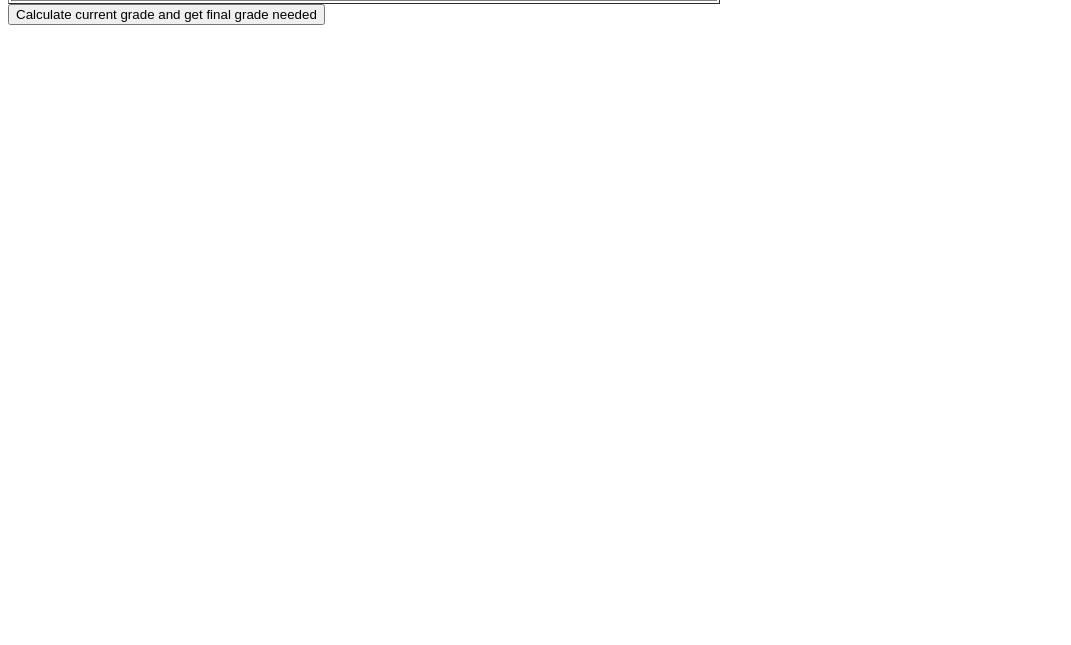
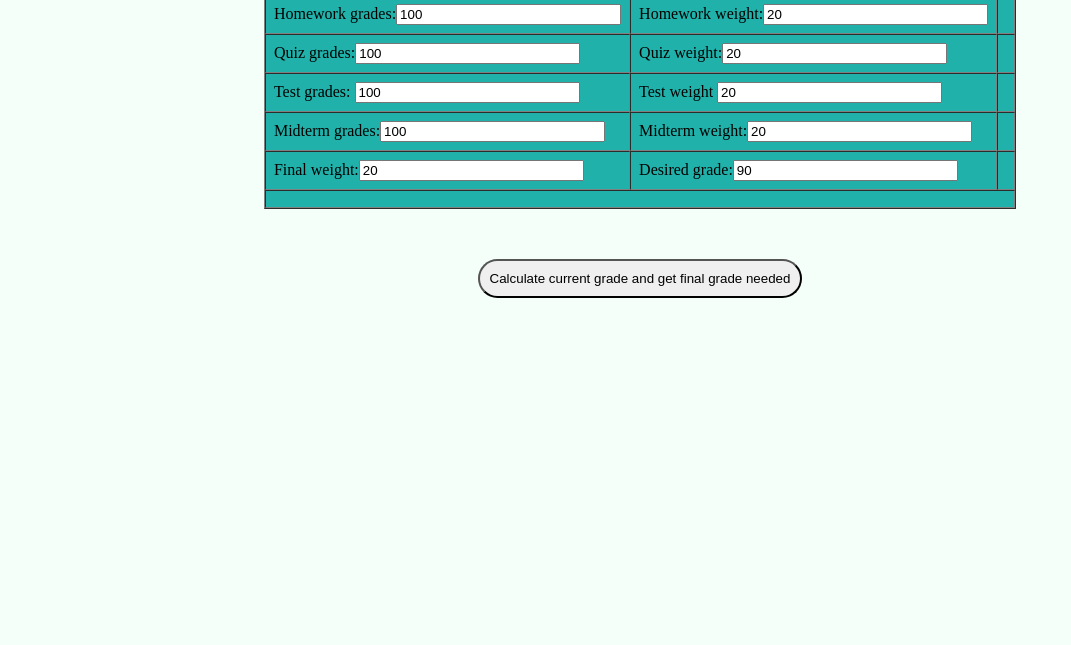
Before and after one commit to DylanDeLancie/gradeCalculator, a plain HTML site: page index.htm in a window 1280 px wide. Shown: the part 155-800 px from the top of the page, without its empty margins (0-1071 px from the left). Drawn offline with Linux system fonts and the light colour scheme.

Commit message:
jagwire team

```diff
--- a/index.htm
+++ b/index.htm
@@ -4,14 +4,14 @@
     <meta charset="UTF-8">
     <title>Grade Calculator</title>
     <script src="script.js"></script>
-    <link rel="stylesheet" href="stylesheet.css"/>
+    <link rel="stylesheet" href="styles.css"/>
 </head>
 <body>
 
 <div id="title">Grade Calculator</div>
 
 
-<table id = "table1" border=”1” cellspacing=”3” cellpadding=”5”>
+<table id = "table1" border="1" cellspacing="0" cellpadding="8">
 
     <tr id = "hw">
         <td>Homework grades:<input type="text" id="homework" placeholder="Homework grades" size="25" value="100"></td>
@@ -35,6 +35,7 @@
         <td id = "avgMidterm" class="c3"></td>
     </tr>
     <tr id = "f">
+
         <td>Final weight:<input type="text" id="fWeight" placeholder="Final weight" size="25" value = "20"></td>
         <td>Desired grade:<input type="text" id="dGrade" placeholder="Desired grade" size="25" value = "90"></td>
         <td id = "totalGrade" class="c3"></td>
@@ -43,8 +44,9 @@
         <td id = "gradeNeeded" colspan="3"  ></td>
     </tr>
 </table>
+<center><button id="getGrade" onclick="calculateCurrentGrade()">Calculate current grade and get final grade needed</button></center>
 
-<button id="getGrade" onclick="calculateCurrentGrade()">Calculate current grade and get final grade needed</button>
+
 <div id="currentGrade"></div>
 <div id="finalGradeNeeded"></div>
 <div id="error"></div>
--- a/styles.css
+++ b/styles.css
@@ -1,67 +1,27 @@
-#title{
-    font-size: 50px;
+#title {
+    font-size: 60px;
+    font-family: "Bookman Old Style";
     text-align: center;
-    margin-bottom: 30px;
-}
-body{
-    text-align: center;
-    background: #FFE5C2;
-
-
+    margin-top: 30px;
 }
 
-#table1{
-    table-border-color-dark: black;
-    text-align: center;
+#table1 {
+    margin-left: auto;
+    margin-right: auto;
+    margin-top: 50px;
+    background-color: lightseagreen;
+}
+#getGrade {
     margin: auto;
-    border-collapse: collapse;
-    empty-cells: initial;
-    background: white;
-    border-color: black;
-    border-width: 1px;
+    margin-top: 50px;
+    padding:10px;
+    border-radius: 25px;
+}
+#getGrade:hover{
+    color: whitesmoke;
+    background-color: dimgrey;
 }
 
-td{
-    height: 25px;
-    padding: 3px;
-
+body {
+    background-color: mintcream;
 }
-
-tr:hover {background-color: rgb(205, 220, 255);}
-
-
-#error{
-    margin-top: 200px;
-    font-size: 50px;
-    color: red;
-}
-
-button{
-    margin-top: 30px;
-    background-color: white;
-    padding: 5px 10px;
-    color: black;
-    font-size: 15px;
-    -webkit-transition-duration: 0.4s;
-    transition-duration: 0.4s;
-    border-color: rgb(205, 220, 255);
-    border-width: 2px;
-
-}
-#finalGradeNeeded{
-    font-size: 15px;
-}
-
-
-
-button:hover {
-    background-color: black;
-    color: white;
-    border-color: white;
-    box-shadow: 0 12px 16px 0 rgba(0,0,0,0.24), 0 17px 50px 0 rgba(0,0,0,0.19);
-}
-
-.c3{
-    padding: 0;
-
-}
```
Also changed, not shown: script.js (+5 -6 lines).
